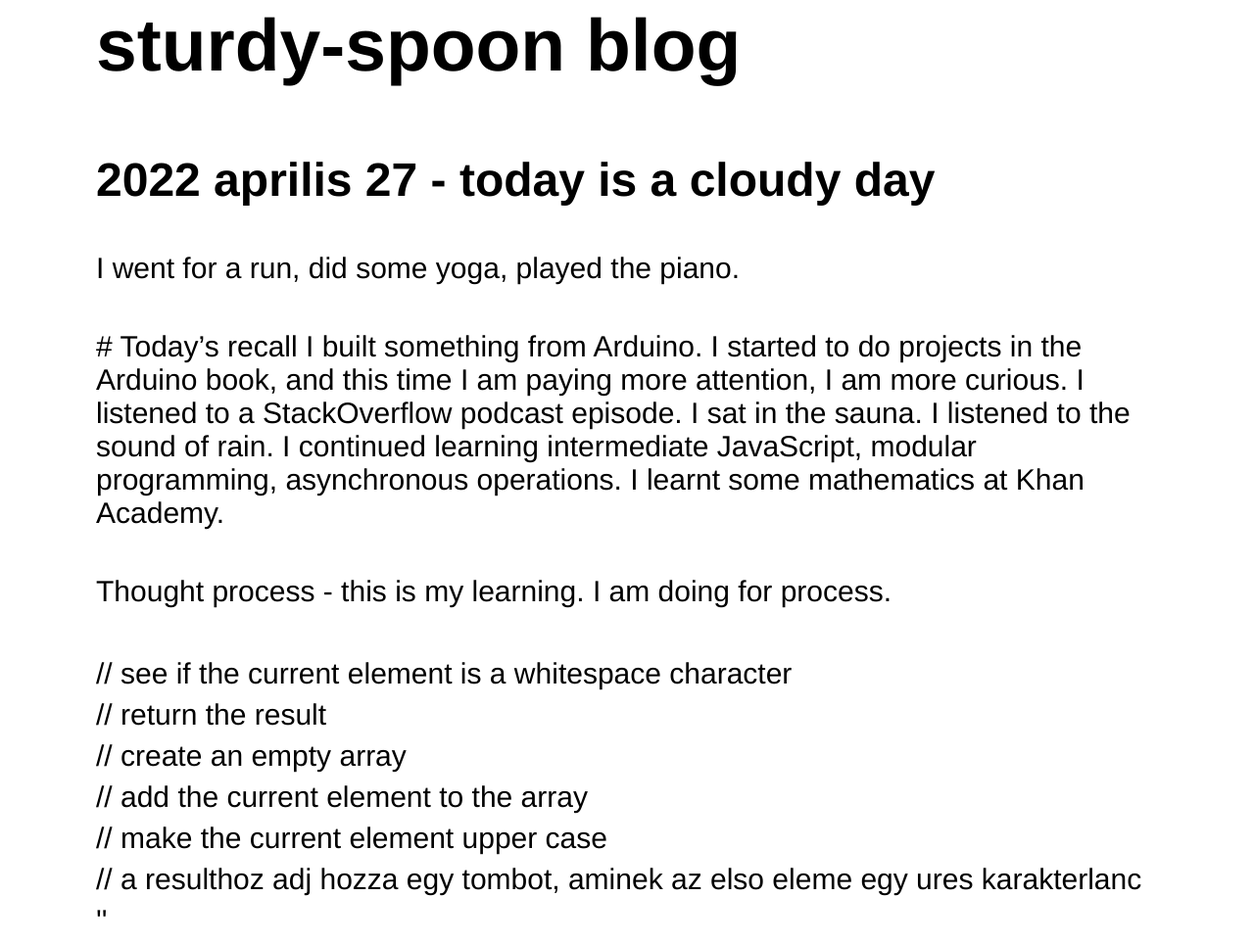
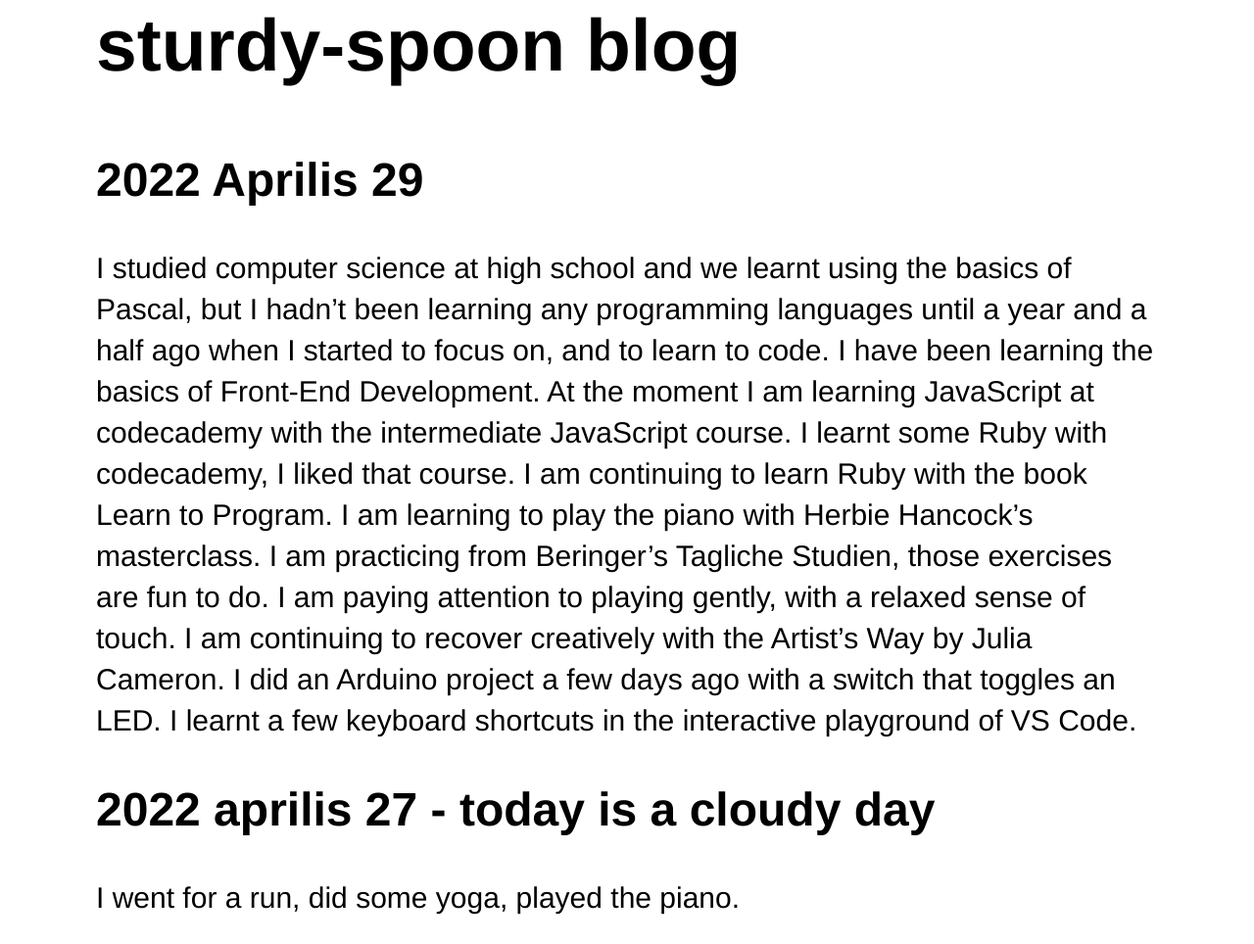
Before and after one commit to attilavajdaxyz/sturdy-spoon, a plain HTML site: page index.html in a window 1280 px wide. Shown: the part 227-1191 px from the top of the page at 98% size. Drawn offline with Linux system fonts and the light colour scheme.

Commit message:
added daily blog post

```diff
--- a/index.html
+++ b/index.html
@@ -15,6 +15,10 @@
   </header>
   <main>
     <h1>sturdy-spoon blog</h1>
+
+    <h2>2022 Aprilis 29</h2>
+
+    <p>I studied computer science at high school and we learnt using the basics of Pascal, but I hadn’t been learning any programming languages until a year and a half ago when I started to focus on, and to learn to code. I have been learning the basics of Front-End Development. At the moment I am learning  JavaScript at codecademy with the intermediate JavaScript course. I learnt some Ruby with codecademy, I liked that course. I am continuing to learn Ruby with the book Learn to Program. I am learning to play the piano with Herbie Hancock’s masterclass. I am practicing from Beringer’s Tagliche Studien, those exercises are fun to do. I am paying attention to playing gently, with a relaxed sense of touch. I am continuing to recover creatively with the Artist’s Way by Julia Cameron. I did an Arduino project a few days ago with a switch that toggles an LED. I learnt a few keyboard shortcuts in the interactive playground of VS Code.</p>
 
     <h2>2022 aprilis 27 - today is a cloudy day</h2>
 
```
Also changed, not shown: 2 other files.
